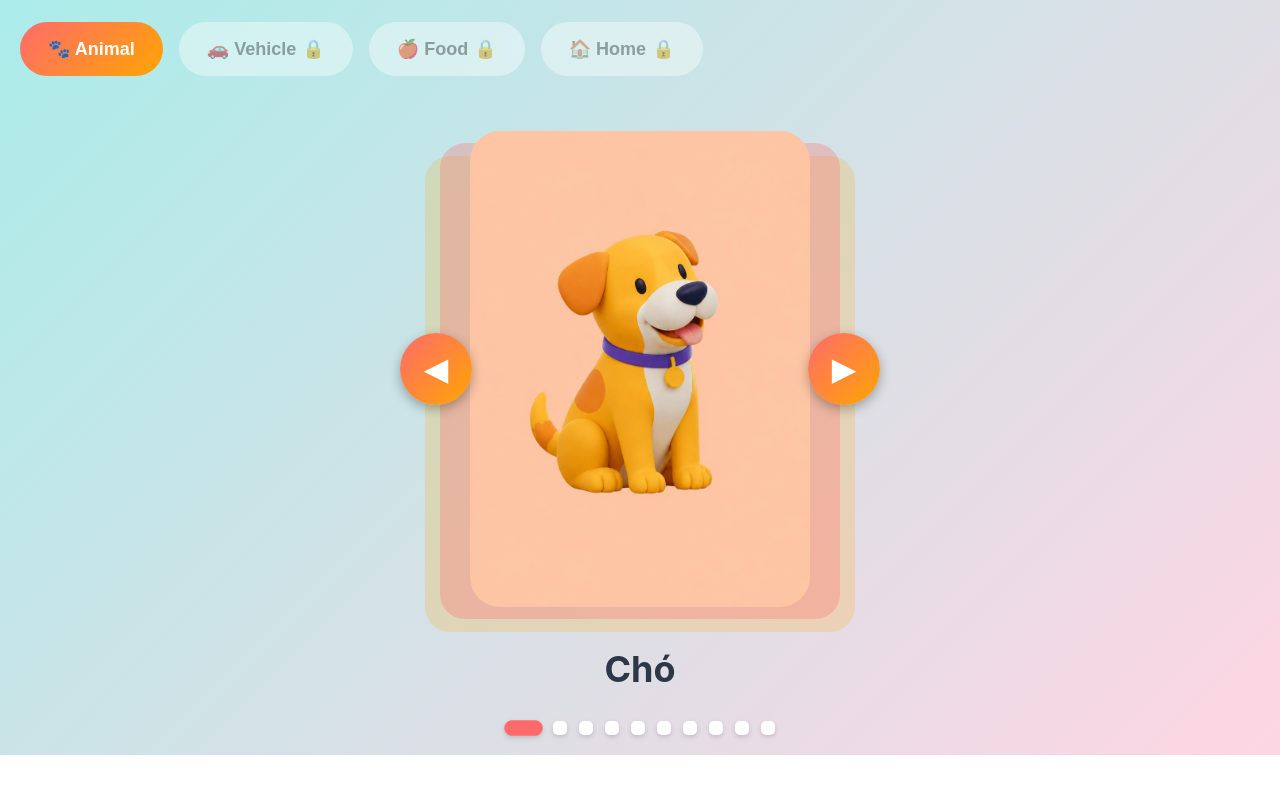
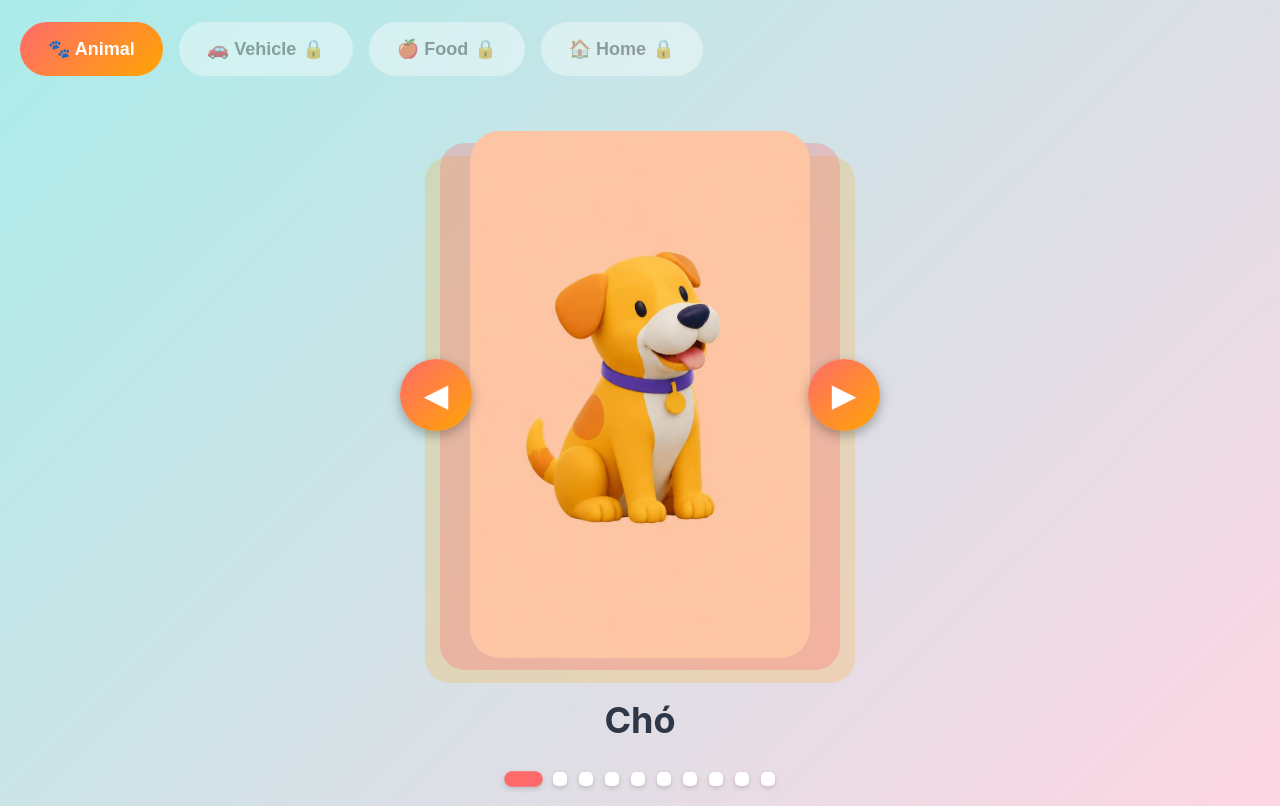
Before and after one commit to trannhatquang90-tech/brightbits-flashcards, a website: page brightbits-animals.html in a window 1280 px wide. Shown: the part 57-863 px from the top of the page. Before the commit the page ends 812 px from the top, so only its background shows below. Drawn offline with Linux system fonts and the light colour scheme.

Commit message:
Increase card size to 155%

```diff
--- a/brightbits-animals.html
+++ b/brightbits-animals.html
@@ -158,7 +158,7 @@
         .flashcard {
             position: relative;
             width: 100%;
-            padding-bottom: 140%; /* Card tỷ lệ vừa phải */
+            padding-bottom: 155%; /* Tăng kích thước card cho trẻ thấy rõ */
             border-radius: 30px;
             overflow: hidden;
             z-index: 2;
```
